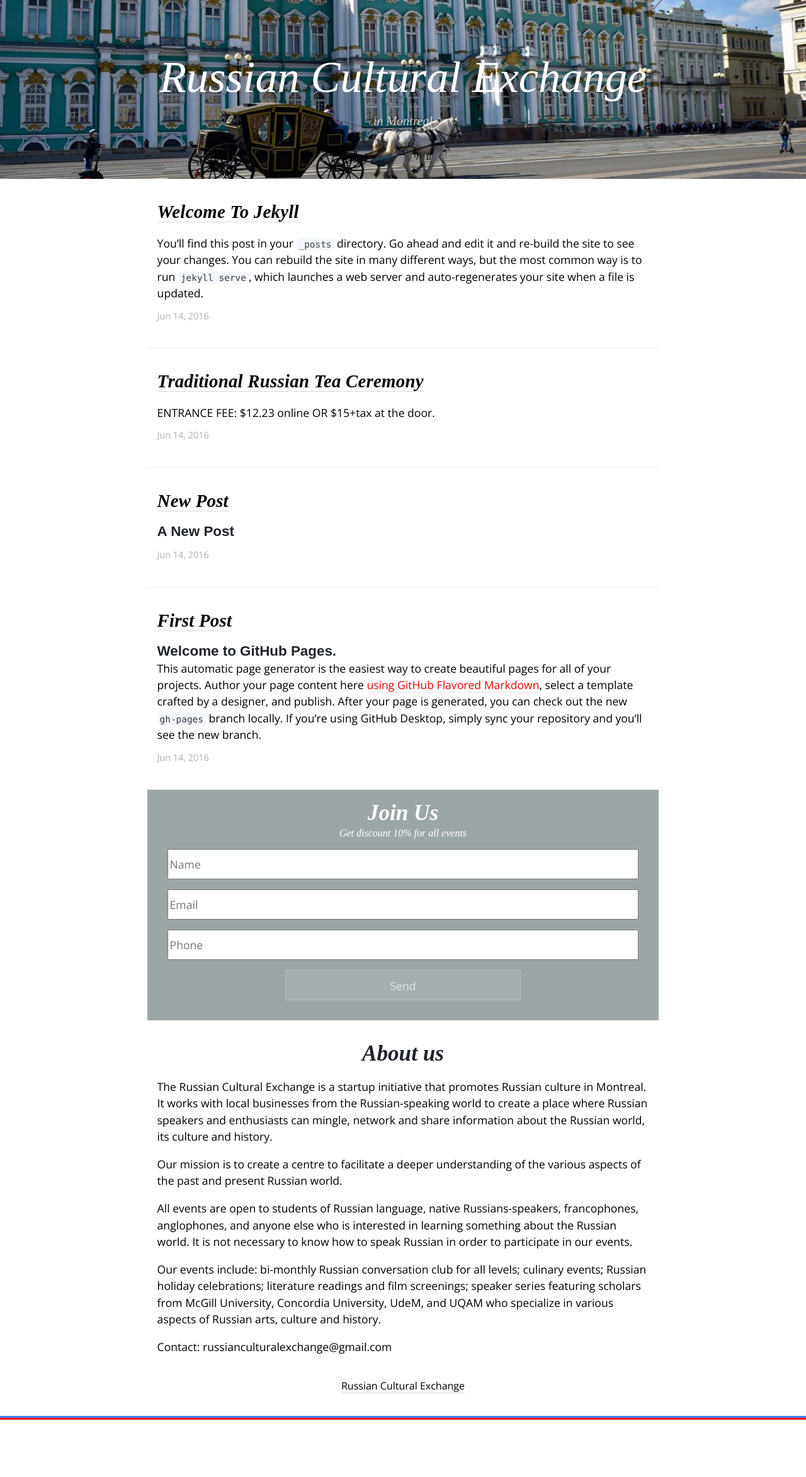
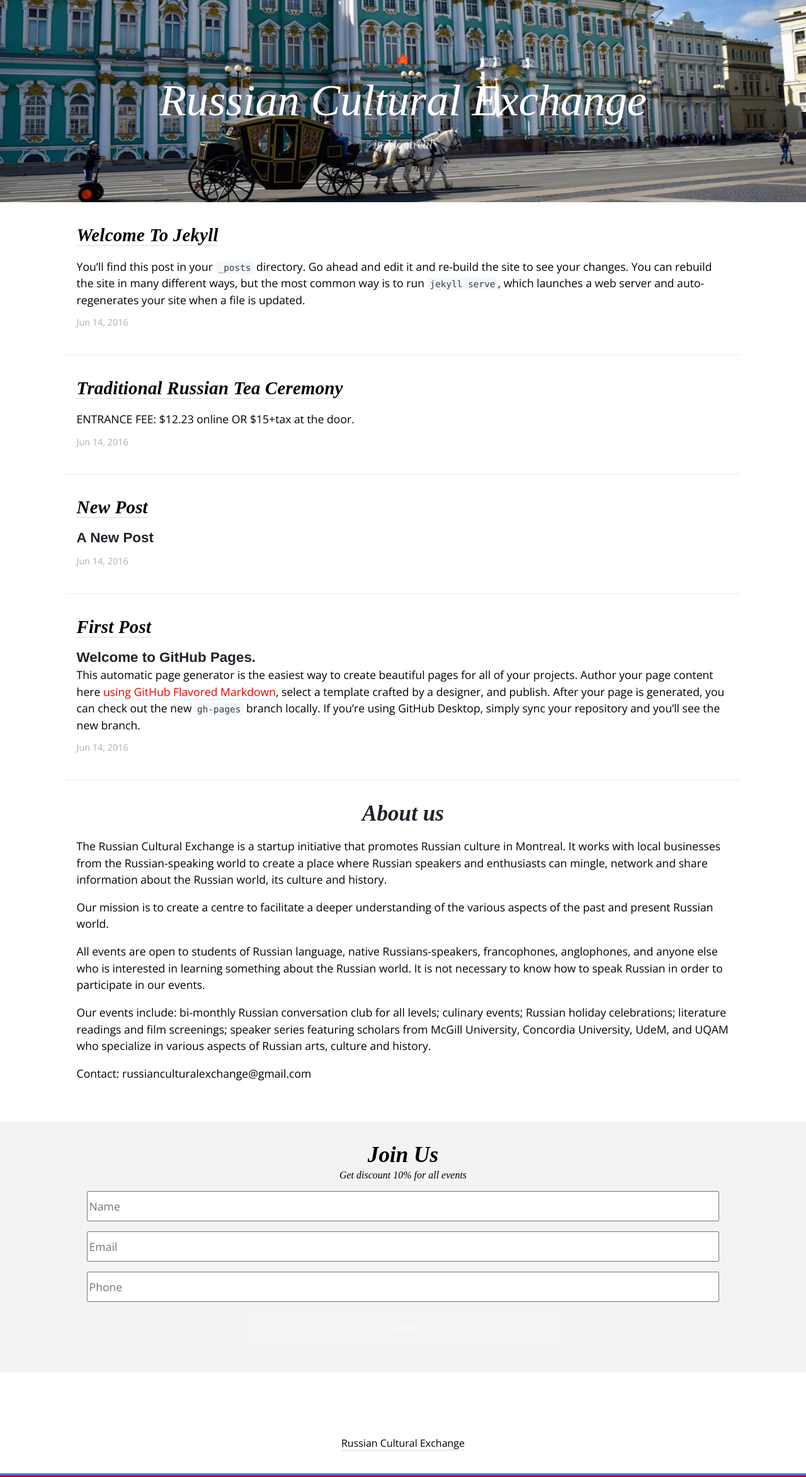
Before and after one commit to dy/mircamtl.github.io, a Jekyll site: the page built from index.html, in a window 1280 px wide. Shown: the whole page at 63% size. Built offline with Jekyll 4.4.1, drawn with Linux system fonts in a browser that asks for light colours; some web fonts are replaced; before the commit the page ends 2254 px from its top, so only the background shows below that.

Commit message:
Work on design somewhat

```diff
--- a/_includes/form.html
+++ b/_includes/form.html
@@ -1,4 +1,5 @@
 <form class="form" action="https://formspree.io/russianculturalexchange@github.com" method="POST">
+	<div class="content-centered">
 		<header class="form-header">
 			<h2 class="form-title">Join Us</h2>
 			<h3 class="form-tagline">Get discount 10% for all events</h3>
@@ -7,4 +8,5 @@
 		<input class="form-input" placeholder="Email" type="email" name="phone">
 		<input class="form-input" placeholder="Phone" type="tel" name="phone">
 		<input class="form-submit button"type="submit" value="Send">
+	</div>
 </form>
--- a/_layouts/default.html
+++ b/_layouts/default.html
@@ -17,15 +17,19 @@
 		{% include header.html %}
 
 		<section class="page-header" style="background-image: url({{ page.image | default: '/img/hermitage.jpg' }});">
+			<a href="/" class="site-logo">🍁</a>
+			<!-- <a href="/" class="site-logo">{% include moscow.svg %}</a> -->
 			<h1 class="page-title">{{ page.title | default: site.title }}</h1>
 			<h2 class="page-tagline">in Montreal</h2>
 		</section>
 
-		<section class="page-content">
+		<section class="page-content content-centered">
 			{{ content }}
+		</section>
 
-			{% include footer.html %}
-		</section>
+		{% include form.html %}
+
+		{% include footer.html %}
 	</body>
 
 </html>
--- a/_layouts/post.html
+++ b/_layouts/post.html
@@ -14,7 +14,7 @@ layout: default
 
 	{% if page.where %}
 	<div id="where" class="post-place">
-		<h2 class="post-place-title">Where</h2>
+		<h2 class="post-place-title post-title-ornament">Where</h2>
 		<address class="post-place-address">
 
 		</address>
@@ -43,7 +43,7 @@ layout: default
 
 	{% if page.comments %}
 	<div class="post-comments">
-		<h2 class="post-place-title">Comments</h2>
+		<h2 class="post-place-title post-title-ornament">Comments</h2>
 		<div class="fb-comments" data-href="https://developers.facebook.com/docs/plugins/comments#configurator" data-numposts="5"></div>
 	</div>
 	{% endif %}
--- a/css/index.css
+++ b/css/index.css
@@ -111,6 +111,24 @@ h6 {
 	h6 {
 		font-size: 1.65rem;
 	}
+}
+
+.site-logo {
+	font-size: 1.2rem;
+    display: block;
+    margin-bottom: .5rem;
+    color: rgb(255, 255, 255);
+    text-decoration: none;
+    border: none;
+}
+.site-logo:hover {
+	border: none;
+}
+.site-logo svg {
+	margin-bottom: -1rem;
+	width: 3rem;
+	height: 3rem;
+	fill: white;
 }
 
 .page-header {
@@ -343,8 +361,8 @@ h6 {
 }
 
 @media screen and (min-width: 64em) {
-	.page-content {
-		max-width: 64rem;
+	.content-centered {
+		/*max-width: 64rem;*/
 		padding: 0 6.6rem;
 		margin: 0 auto;
 		font-size: 1.1rem;
@@ -352,14 +370,14 @@ h6 {
 }
 
 @media screen and (min-width: 42em) and (max-width: 64em) {
-	.page-content {
+	.content-centered {
 		padding: 0 4.4rem;
 		font-size: 1.1rem;
 	};
 }
 
 @media screen and (max-width: 42em) {
-	.page-content {
+	.content-centered {
 		padding: 0rem 0;
 		font-size: 1rem;
 	};
@@ -407,17 +425,19 @@ h6 {
 
 /** A bit custom styles */
 .form {
-	background: rgb(157, 166, 167);
-	color: white;
-	padding: 1rem 2rem;
-	text-align: center;
+    margin-top: 4rem;
+    margin-bottom: 4rem;
+    background: rgb(243, 243, 243);
+    color: rgb(10, 10, 10);
+    padding: 2rem 2rem;
+    text-align: center;
 }
 .form-title {
 	margin: 0;
-	color: white;
+	color: black;
 }
 .form-tagline {
-	color: white;
+	color: black;
 	margin: 0;
 	font-size: 1rem;
 	font-weight: normal;
@@ -482,6 +502,33 @@ h6 {
 	font-style: normal;
 }
 
+@media (max-width: 42rem) {
+	.post h1,
+	.post h2,
+	.post h3,
+	.post h4,
+	.post h5,
+	.post h6 {
+		text-align: center;
+		font-style: normal;
+	}
+
+	.post-title-ornament:before,
+	.post-title-ornament:after {
+		content:'∫';
+		color: lightgray;
+		position: absolute;
+		transform: rotate(85deg);
+		transform-origin: center;
+		margin-left: -1.75rem;
+	}
+	.post-title-ornament:after {
+		transform: rotate(95deg) scaleX(-1);
+		margin-left: 1.5rem;
+	}
+}
+
+
 
 .post-content {
 
--- a/index.html
+++ b/index.html
@@ -16,8 +16,6 @@ layout: default
 	</header>
 </article>
 {% endfor %}
-
-{% include form.html %}
 
 <div class="about-us">
 	<h2 class="about-us-title">About us</h2>
```
Also changed, not shown: _includes/matr.svg (added), _includes/moscow.svg (added). Lines whose indentation alone changed are shown as unchanged.
